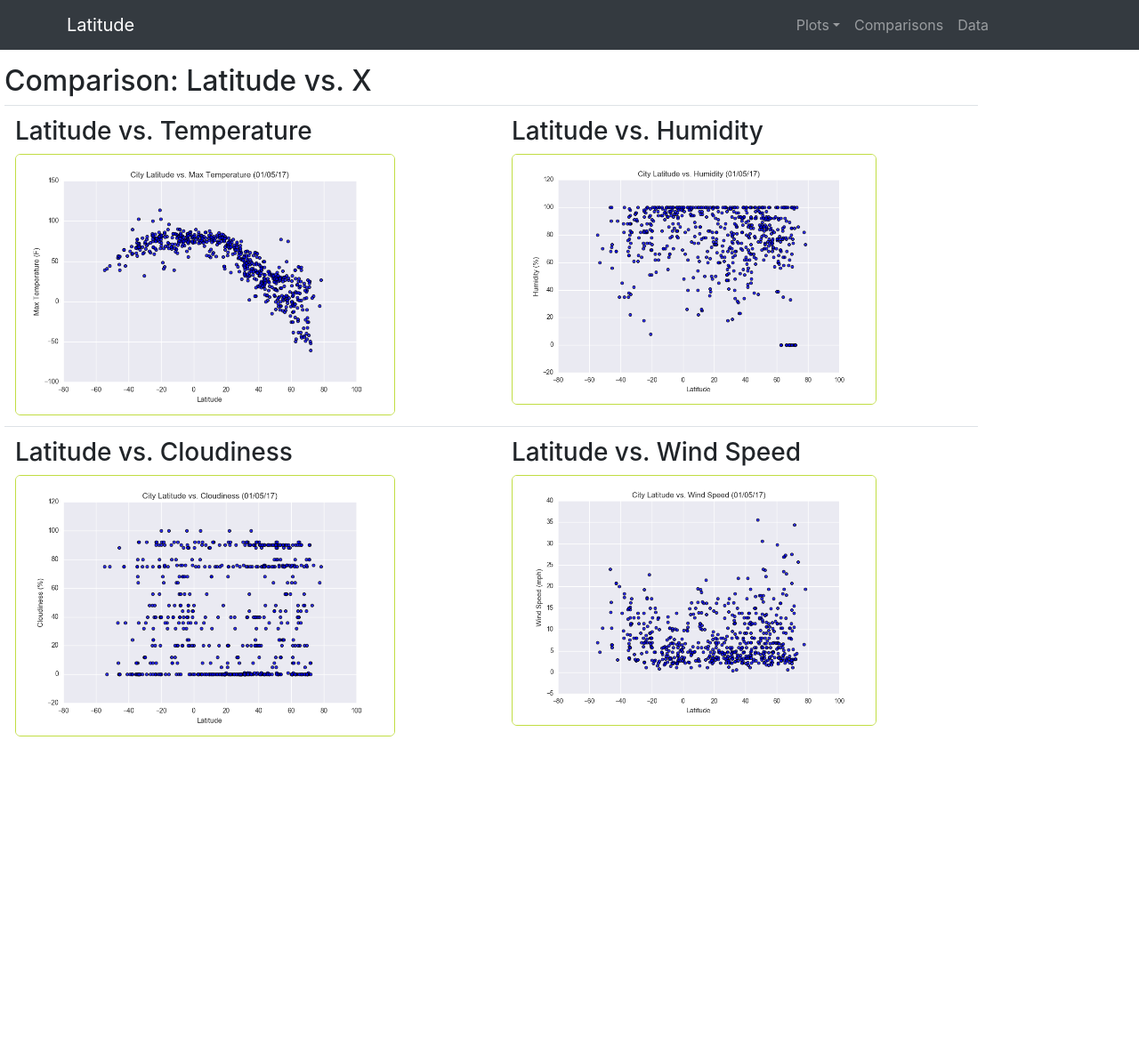
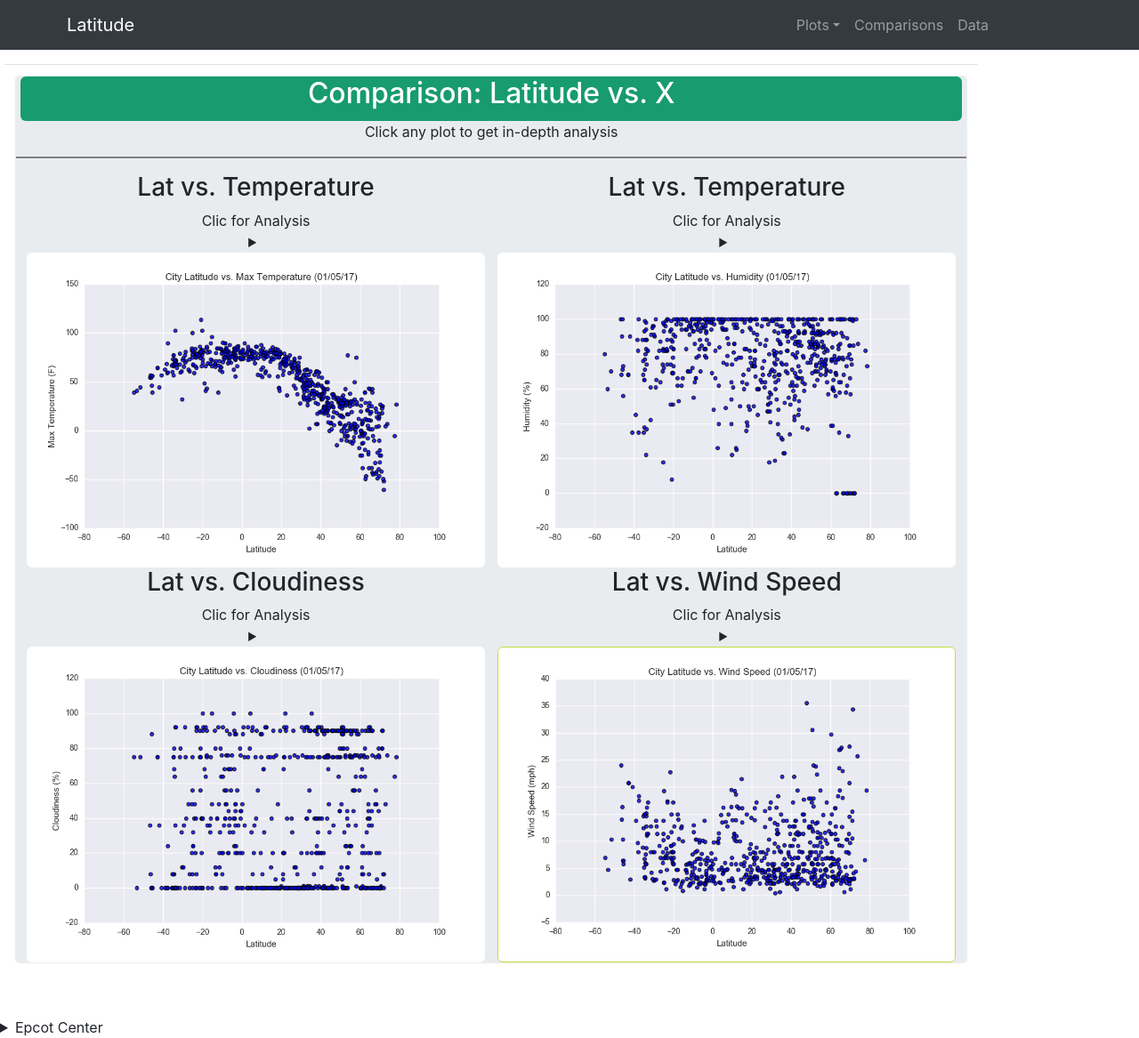
Before and after one commit to Solorzanoluisalberto/Web-Design-Challenge, a plain HTML site: page comparison.html in a window 1280 px wide. Shown: the whole page at 89% size. Before the commit the page ends 856 px from the top, so only its background shows below. Drawn offline with Linux system fonts and the light colour scheme.

Commit message:
checking comparison page and detail

```diff
--- a/Resources/css/style.css
+++ b/Resources/css/style.css
@@ -45,9 +45,12 @@ background: #3973ac;
   align-items: center;
   }
 
-  .hr1 {
+.hr1 {
     height:2px;
     border-width:0;
     color:gray;
     background-color:gray
     }
+.thead1 {
+      background-color:rgb(72, 79, 114)
+      }
--- a/comparison.html
+++ b/comparison.html
@@ -51,24 +51,81 @@
 <br>
 <br>
 <div class="table-responsive">
-  <table class="table">
-<thead>
-<h2>Comparison: Latitude vs. X</h2>
-</thead>
+<table class="table">
+
 <tr>
-  <td ><h3>Latitude vs. Temperature</h3><a href="temperature.html" title="Max Temperature"><img style="border:1px solid #c1dd43;border-radius:6px" src="Resources/assets/images/Fig1.png" width="80%"></a> </td>
-  <td ><h3>Latitude vs. Humidity</h3><a href="humidity.html" title="Humidity"><img style="border:1px solid #c1dd43;border-radius:6px" src="Resources/assets/images/Fig2.png" width="80%"></a></td>
-</tr>
-<tr>
-  <td >
-    <h3>Latitude vs. Cloudiness</h3><a href="cloudiness.html" title="Cloudiness"><img style="border:1px solid #c1dd43;border-radius:6px" src="Resources/assets/images/Fig3.png" alt="Cloudiness" width="80%"></a>
-  </td>
-  <td >
-    <h3>Latitude vs. Wind Speed</h3><a href="windspeed.html" title="Wind Speed"><img style="border:1px solid #c1dd43;border-radius:6px" src="Resources/assets/images/Fig4.png" alt="Wind Speed" width="80%"></a>
-  </td>
+  <td style="text-align: center">
+    <div class="jumbotron">
+      <div class="row">
+        <div class="box visualization col-md-12" style="border-radius:6px"><h2>Comparison: Latitude vs. X</h2></div>
+      </div>
+      Click any plot to get in-depth analysis
+    <hr style="height:2px;border-width:0;color:gray;background-color:gray">
+    <div class="row">
+      <div class="col-xs-12 col-sm-3 col-md-6">
+        <h3>Lat vs. Temperature </h3> Clic for Analysis<br>
+        <details>
+          <summary>
+            <img style="border-radius:6px" src="Resources/assets/images/Fig1.png" width="100%">
+          </summary>
+          As expected, the weather becomes significantly wamer as one approaches the ecuator (0 deg. Latitude).
+          <br><br>
+          More interestingly, however, is the fact the southern hemisphere tends to be warmer this time of the year than the northern hemisphere.
+          <br><br>
+          This may be due to the tilt of the earth at the time of the year data was gathered
+        </details>
+      </div>
+      <div class="col-xs-12 col-sm-3 col-md-6">
+        <h3>Lat vs. Temperature </h3> Clic for Analysis<br>
+        <details>
+          <summary>
+            <img style="border-radius:6px" src="Resources/assets/images/Fig2.png" width="100%">
+          </summary>
+          Most of the vapor in the air has evaporated from the surface of the oceans.<br>
+             Also, because warm air can hold more moisture than cold air, places with hot climates, such as those near the equator, generally have higher humidity than places with colder climates, such as those near from the poles.
+             <br><br>
+            However, for this data sample, this explanation is not appreciated as the data is very scattered and there is no correlation between latitude and humidity.
+        </details>
+      </div>
+      <div class="col-xs-12 col-sm-3 col-md-6">
+        <h3>Lat vs. Cloudiness </h3> Clic for Analysis<br>
+        <details>
+          <summary>
+            <img style="border-radius:6px" src="Resources/assets/images/Fig3.png" alt="Cloudiness" width="100%">
+          </summary>
+          There is a latitudinal variation in cloud cover, so that around 20 ° N there are regions with 0.10 less cloudiness than the global mean. <br> <br>
+          Almost the same variation (0.15 instead of 0.10) is found at 20 ° S. On the other hand, in the storm regions of the southern hemisphere it was found that the middle latitudes were between 0.15 and 0.25 more cloudiness than the global mean at 60 ° S. [2] On average, about 52% of the Earth is covered in clouds at any one time. (wikipedia.org)
+          <br><br>In our study, of more than 540 cities, there is a high dispersion of the sample data that does not imply a correlation as between Cloudiness and latitude.
+        </details>
+      </div>
+      <div class="col-xs-12 col-sm-3 col-md-6">
+        <h3>Lat vs. Wind Speed </h3> Clic for Analysis<br>
+        <details>
+          <summary>
+            <img style="border:1px solid #c1dd43; border-radius:6px" src="Resources/assets/images/Fig4.png" width="100%">
+          </summary>
+          <p>The wind does not flow directly upwards, because the Earth rotates. This rotation causes the wind to have a higher speed in the east direction relative to the ground at high latitudes.
+            As you rise in altitude, the pressure gradient between warm air and cold air increases with height.
+            <br><br>
+            The influence of this friction is less with height above the ground, so the wind speed increases with height.
+            <br><br>
+            In the graph we have the behavior of the measurements obtained in more than 540 cities, where we notice a higher concentration of points for latitudes greater than zero or above the equator, with a moderate increase in wind speed.
+            </p>
+        </details>
+      </div>
+    </div>
+    <!-- 2  -->
+  </div></td>
 </tr>
 </table>
 </div>
+
+<details>
+  <summary>Epcot Center</summary>
+  <p>Epcot is a theme park at Walt Disney World Resort featuring exciting attractions, international pavilions, award-winning fireworks and seasonal special events.</p>
+</details>
+
+
 <!--
 <div class="table-responsive">
 <table class="table" border="1">
```
Also changed, not shown: cloudiness.html (+4 -4 lines), humidity.html (+6 -5 lines), temperature.html (+5 -5 lines), windspeed.html (+5 -5 lines).
